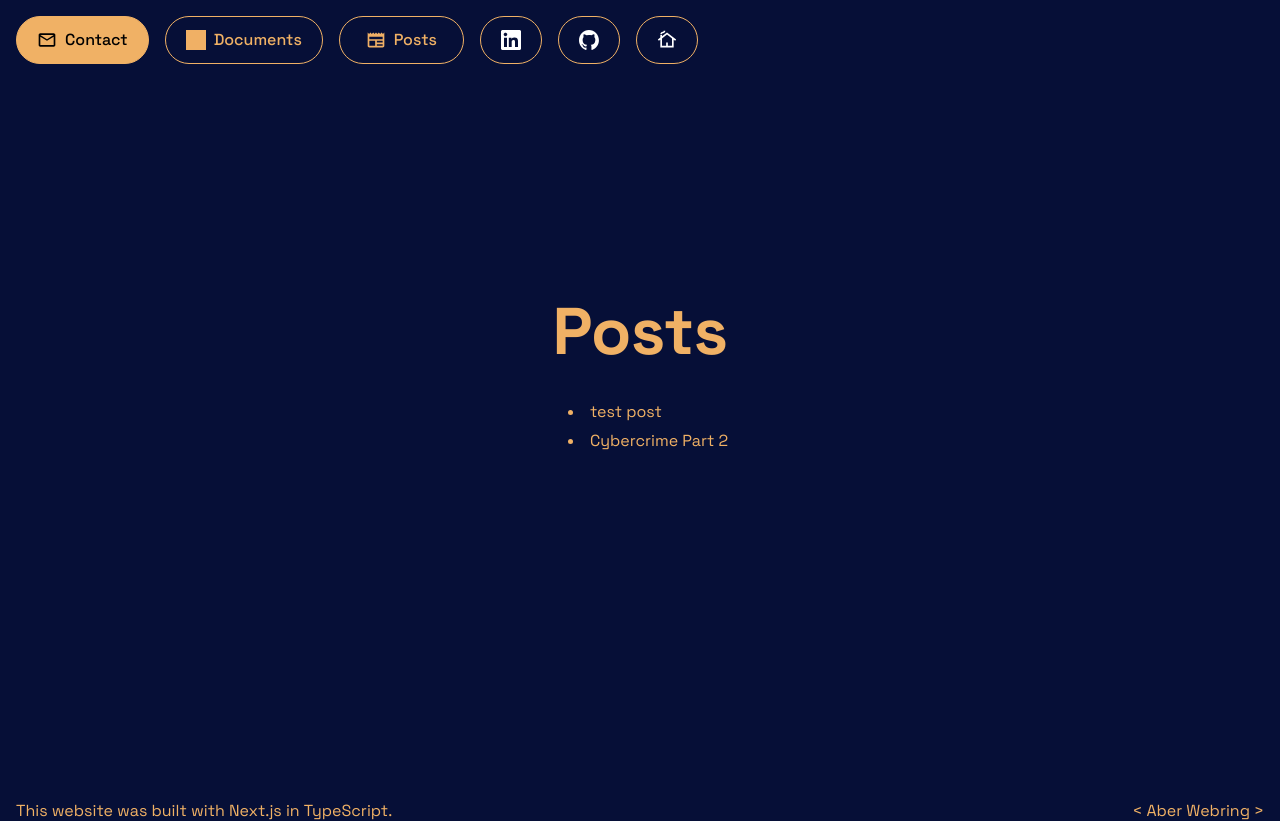
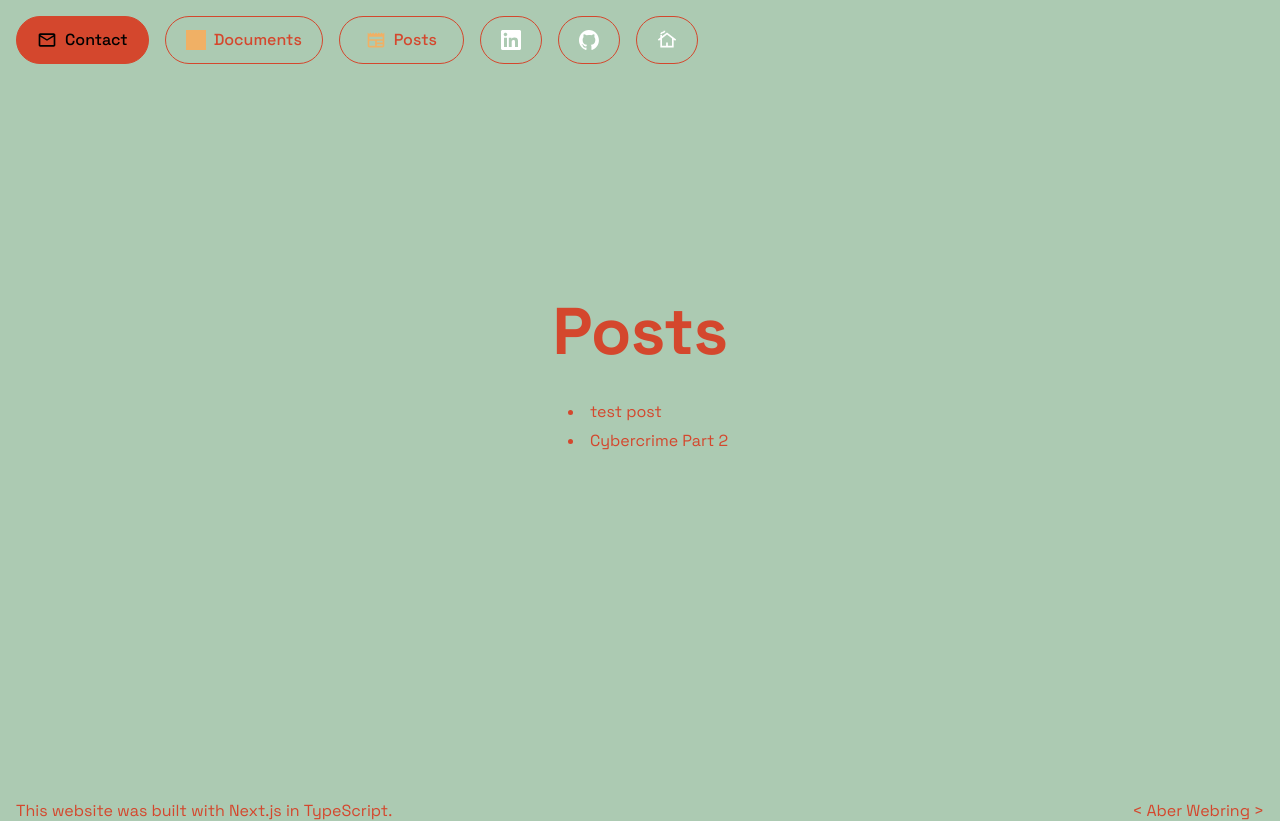
Before and after one commit to fandrademay/felixam-dev, a Next.js app: page /posts in a window 1280 px wide. Built offline with nearby package versions, Linux system fonts and the light colour scheme; grey boxes are pictures that could not be loaded.

Commit message:
updated css colours

```diff
--- a/src/app/globals.css
+++ b/src/app/globals.css
@@ -1,12 +1,22 @@
 :root {
-  --background: #060f37;
-  --foreground: #f0b165;
+  --background-colour: #accab2;
+  --secondary-colour: #d4472d;
+  --tertiary-colour: #e9a752;
+  --quaternary-colour: #78614d;
+
+  --background: var(--background-colour);
+  --foreground: var(--secondary-colour);
 }
 
 @media (prefers-color-scheme: dark) {
   :root {
-    --background: #060f37;
-    --foreground: #f0b165;
+    --background-colour: #accab2;
+    --secondary-colour: #d4472d;
+    --tertiary-colour: #e9a752;
+    --quaternary-colour: #78614d;
+
+    --background: var(--background-colour);
+    --foreground: var(--secondary-colour);
   }
 }
 
--- a/src/app/layout.tsx
+++ b/src/app/layout.tsx
@@ -52,7 +52,8 @@ export default function RootLayout(this: any, {
 
               <div className={styles.ctas_mobile}>
                 <Link className={styles.other} href="/contact" prefetch={true} replace={true}>
-                  <Image src="/contact_mobile.svg" width={15} height={15} alt="Contact"/>
+                  <Image className={styles.white_inverting} src="/contact.svg"
+                          width={15} height={15} alt="Contact"/>
                 </Link>
 
                 <Link className={styles.other} href="/documents" prefetch={true} replace={true}>
--- a/src/app/page.module.css
+++ b/src/app/page.module.css
@@ -9,7 +9,12 @@
   --gray-alpha-100: rgba(var(--gray-rgb), 0.05);
 
   --button-primary-hover: #ccc;
-  --button-secondary-hover: #f0b165;
+  --button-secondary-hover: #d4472d;
+  --background-colour: #accab2;
+  --secondary-colour: #d4472d;
+  --tertiary-colour: #e9a752;
+  --quaternary-colour: #78614d;
+
 
   display: grid;
   grid-template-rows: 20px 1fr 20px;
@@ -92,6 +97,10 @@
   text-align: justify;
 }
 
+.postContent a {
+  color: var(--quaternary-colour);
+}
+
 .main h1 {
   font-family: spaceGrotesk;
   font-size:66px;
@@ -112,7 +121,7 @@
 
 .main code {
   font-family: inherit;
-  background: var(--gray-alpha-100);
+  background: var(--quaternary-colour);
   padding: 2px 4px;
   border-radius: 4px;
   font-weight: 600;
@@ -144,8 +153,8 @@
 }
 
 a.major {
-  border-color: #f0b165;
-  background: #f0b165;
+  border-color: var(--secondary-colour);
+  background: var(--secondary-colour);
   color: #000;
   gap: 8px;
 }
@@ -157,14 +166,14 @@ a.major:hover {
 }
 
 a.minor{
-  border-color: #f0b165;
+  border-color: var(--secondary-colour);
   min-width: 125px;
 }
 
 a.minor:hover {
-  border-color: #f0b165;
+  border-color: var(--secondary-colour);
   color: #000;
-  background-color: #f0b165;
+  background-color: var(--secondary-colour);
 }
 
 a.minor .white_inverting{
@@ -198,17 +207,17 @@ a.minor:hover .white_inverting {
 }
 
 a.other {
-  border-color: #f0b165;
+  border-color: var(--secondary-colour);
   float: right;
 }
 
 a.other:hover {
-  background-color: #f0b165;
+  background-color: var(--secondary-colour);
 }
 
 a.pdf_button {
-  border-color:#f0b165;
-  background-color: #1E6496;
+  border-color:var(--secondary-colour);
+  background-color: var(--tertiary-colour);
   border-radius: 6px;
   height: 400px;
   width: 250px;
@@ -221,8 +230,8 @@ a.pdf_button {
 }
 
 a.pdf_button:hover {
-  border-color: #f0b165;
-  background-color: #f0b165;
+  border-color: var(--secondary-colour);
+  background-color: var(--secondary-colour);
   color: #ffffff;
   gap: 16px;
   transition:
@@ -434,8 +443,8 @@ a.pdf_button:hover {
 }
 
 a.major {
-  border-color: #f0b165;
-  background: #f0b165;
+  border-color: var(--secondary-colour);
+  background: var(--secondary-colour);
   color: #000;
   gap: 8px;
 }
@@ -447,14 +456,14 @@ a.major:hover {
 }
 
 a.minor {
-  border-color: #f0b165;
+  border-color: var(--secondary-colour);
   min-width: 125px;
 }
 
 a.minor:hover {
-  border-color: #f0b165;
+  border-color: var(--secondary-colour);
   color: #000;
-  background-color: #f0b165;
+  background-color: var(--secondary-colour);
 }
 
 a.minor .white_inverting{
@@ -488,17 +497,17 @@ a.minor:hover .white_inverting {
 }
 
 a.other {
-  border-color: #f0b165;
+  border-color: var(--secondary-colour);
   float: right;
 }
 
 a.other:hover {
-  background-color: #f0b165;
+  background-color: var(--secondary-colour);
 }
 
 a.pdf_button {
-  border-color:#f0b165;
-  background-color: #1E6496;
+  border-color: var(--secondary-colour);
+  background-color: var(--tertiary-colour);
   border-radius: 6px;
   height: 400px;
   width: 250px;
@@ -511,8 +520,8 @@ a.pdf_button {
 }
 
 a.pdf_button:hover {
-  border-color: #f0b165;
-  background-color: #f0b165;
+  border-color: var(--secondary-colour);
+  background-color: var(--secondary-colour);
   color: #ffffff;
   gap: 16px;
   transition:
```
